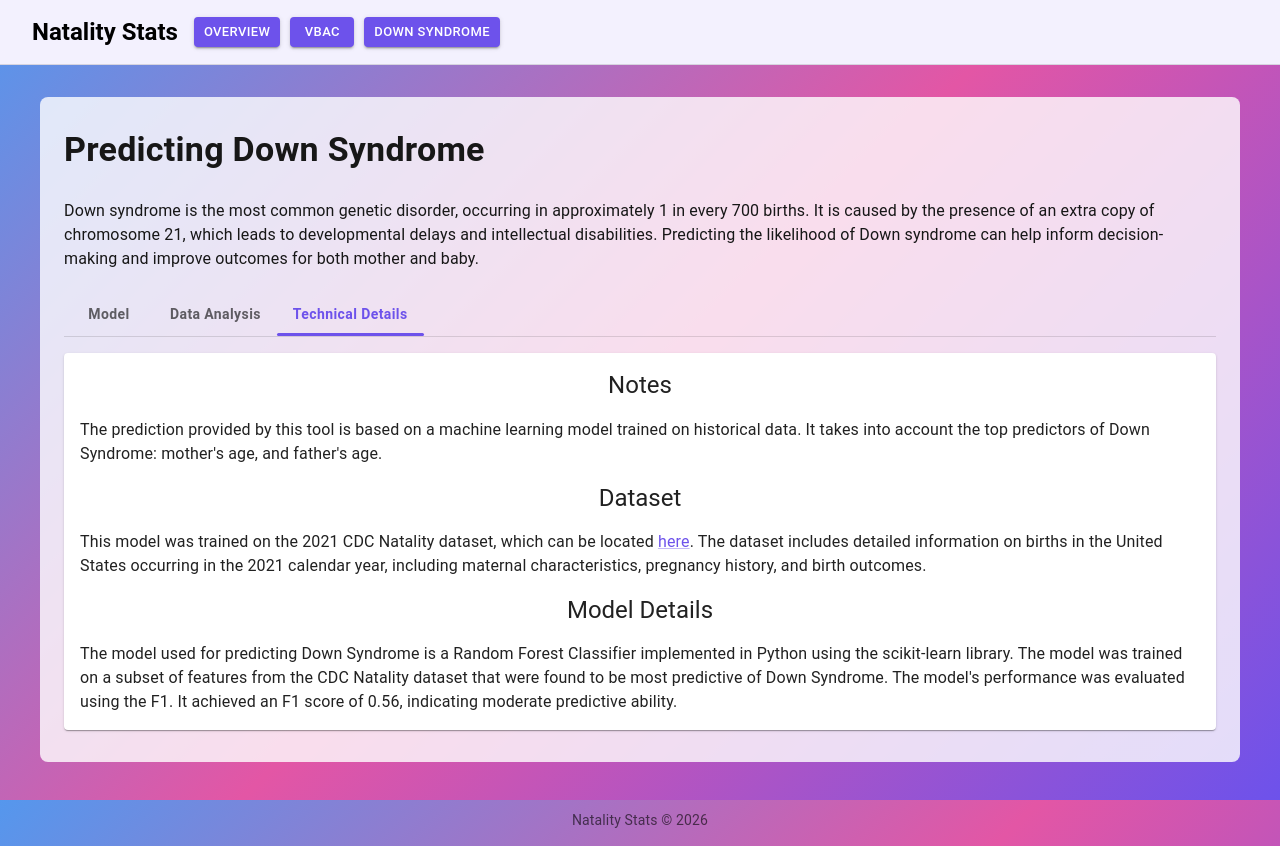
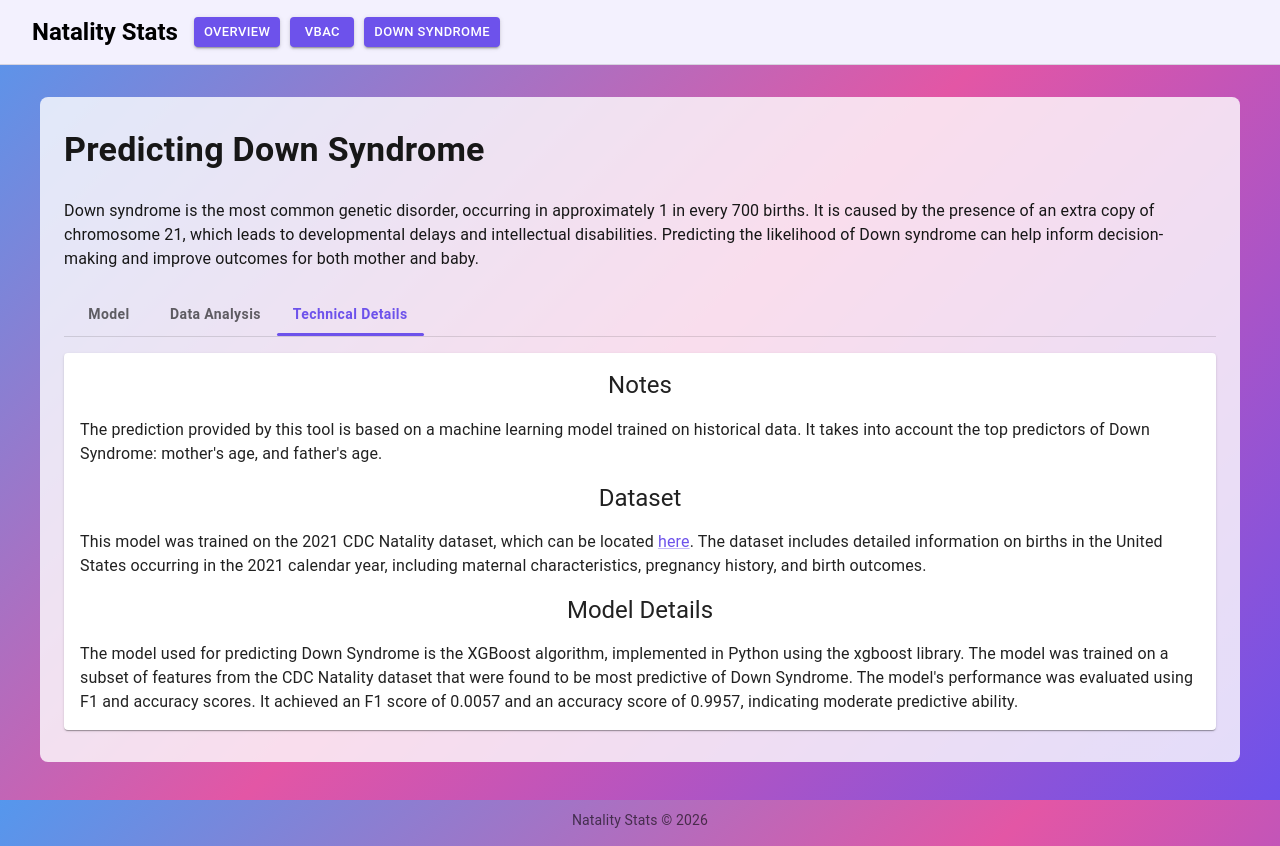
Before and after one commit to shroommu/natality-stats, a Next.js app in the folder frontend/: page /down-syndrome in a window 1280 px wide. Both pictures are taken after a click on the tab "Technical Details". Built offline with nearby package versions, Linux system fonts and the light colour scheme.

Commit message:
verbiage change

```diff
--- a/frontend/app/down-syndrome/page.tsx
+++ b/frontend/app/down-syndrome/page.tsx
@@ -66,13 +66,13 @@ function DownSyndromeContent() {
             </Typography>
             <Typography variant="h5">Model Details</Typography>
             <Typography variant="body1">
-              The model used for predicting Down Syndrome is a Random Forest
-              Classifier implemented in Python using the scikit-learn library.
-              The model was trained on a subset of features from the CDC
-              Natality dataset that were found to be most predictive of Down
-              Syndrome. The model&apos;s performance was evaluated using the F1.
-              It achieved an F1 score of 0.56, indicating moderate predictive
-              ability.
+              The model used for predicting Down Syndrome is the XGBoost
+              algorithm, implemented in Python using the xgboost library. The
+              model was trained on a subset of features from the CDC Natality
+              dataset that were found to be most predictive of Down Syndrome.
+              The model&apos;s performance was evaluated using F1 and accuracy
+              scores. It achieved an F1 score of 0.0057 and an accuracy score of
+              0.9957, indicating moderate predictive ability.
             </Typography>
           </Card>
         </Box>
```
